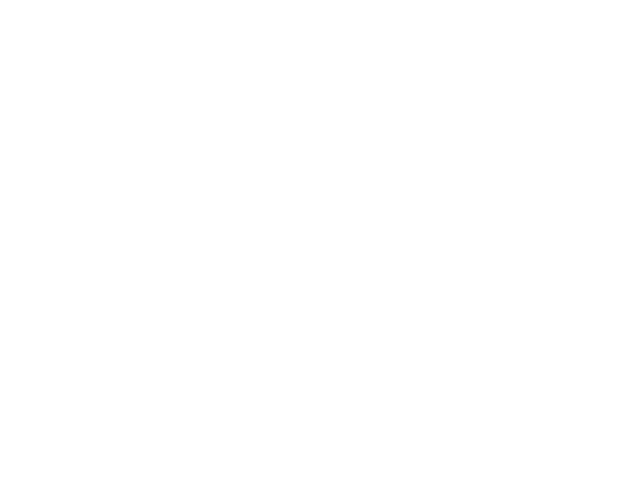
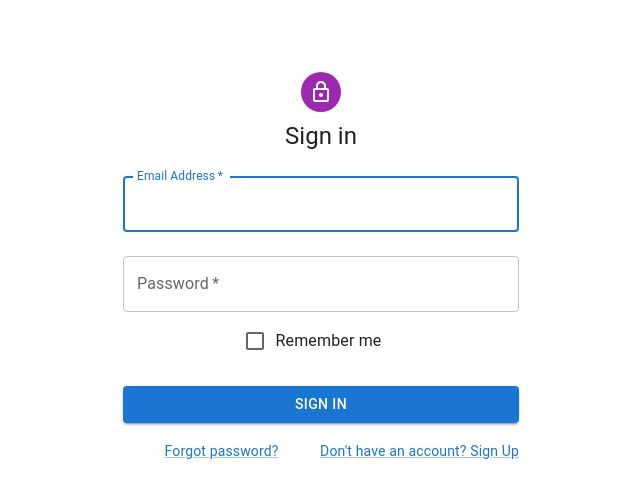
Before and after one commit to Zhark10/ReactEffectorTemplate, a React (Create React App) app: page / in a window 1280 px wide. Shown: the top 498 px of the page, without its empty margins (319-959 px from the left). Built offline with nearby package versions, Linux system fonts and the light colour scheme.

Commit message:
add login form

```diff
--- a/package.json
+++ b/package.json
@@ -3,6 +3,12 @@
   "version": "0.1.0",
   "private": true,
   "dependencies": {
+    "@emotion/react": "^11.4.1",
+    "@emotion/styled": "^11.3.0",
+    "@material-ui/core": "^5.0.0-beta.5",
+    "@material-ui/icons": "^4.11.2",
+    "@mui/icons-material": "^5.0.1",
+    "@mui/material": "^5.0.1",
     "@testing-library/jest-dom": "^5.11.4",
     "@testing-library/react": "^11.1.0",
     "@testing-library/user-event": "^12.1.10",
--- a/src/App.tsx
+++ b/src/App.tsx
@@ -1,10 +1,11 @@
 import React from 'react';
 import './App.css';
+import SignIn from './pages/SignIn';
 
 function App() {
   return (
     <div className="App">
-
+      <SignIn />
     </div>
   );
 }
--- /dev/null
+++ b/src/pages/SignIn/index.tsx
@@ -0,0 +1,91 @@
+import * as React from 'react';
+import Avatar from '@mui/material/Avatar';
+import Button from '@mui/material/Button';
+import CssBaseline from '@mui/material/CssBaseline';
+import TextField from '@mui/material/TextField';
+import FormControlLabel from '@mui/material/FormControlLabel';
+import Checkbox from '@mui/material/Checkbox';
+import Link from '@mui/material/Link';
+import Grid from '@mui/material/Grid';
+import Box from '@mui/material/Box';
+import LockOutlinedIcon from '@mui/icons-material/LockOutlined';
+import Typography from '@mui/material/Typography';
+import Container from '@mui/material/Container';
+import { createTheme, ThemeProvider } from '@mui/material/styles';
+import { useSignIn } from './vm';
+
+const theme = createTheme();
+
+export default function SignIn() {
+  const vm = useSignIn()
+  const { methods } = vm
+
+  return (
+    <ThemeProvider theme={theme}>
+      <Container component="main" maxWidth="xs">
+        <CssBaseline />
+        <Box
+          sx={{
+            marginTop: 8,
+            display: 'flex',
+            flexDirection: 'column',
+            alignItems: 'center',
+          }}
+        >
+          <Avatar sx={{ m: 1, bgcolor: 'secondary.main' }}>
+            <LockOutlinedIcon />
+          </Avatar>
+          <Typography component="h1" variant="h5">
+            Sign in
+          </Typography>
+          <Box component="form" onSubmit={methods.submit} noValidate sx={{ mt: 1 }}>
+            <TextField
+              margin="normal"
+              required
+              fullWidth
+              id="email"
+              label="Email Address"
+              name="email"
+              autoComplete="email"
+              autoFocus
+            />
+            <TextField
+              margin="normal"
+              required
+              fullWidth
+              name="password"
+              label="Password"
+              type="password"
+              id="password"
+              autoComplete="current-password"
+            />
+            <FormControlLabel
+              control={<Checkbox value="remember" color="primary" />}
+              label="Remember me"
+            />
+            <Button
+              type="submit"
+              fullWidth
+              variant="contained"
+              sx={{ mt: 3, mb: 2 }}
+            >
+              Sign In
+            </Button>
+            <Grid container>
+              <Grid item xs>
+                <Link href="#" variant="body2">
+                  Forgot password?
+                </Link>
+              </Grid>
+              <Grid item>
+                <Link href="#" variant="body2">
+                  {"Don't have an account? Sign Up"}
+                </Link>
+              </Grid>
+            </Grid>
+          </Box>
+        </Box>
+      </Container>
+    </ThemeProvider>
+  );
+}
--- /dev/null
+++ b/src/pages/SignIn/vm.ts
@@ -0,0 +1,19 @@
+export const useSignIn = () => {
+  const submit = (event: React.FormEvent<HTMLFormElement>) => {
+    event.preventDefault();
+    const data = new FormData(event.currentTarget);
+    console.log({
+      email: data.get('email'),
+      password: data.get('password'),
+    });
+  };
+
+  return {
+    methods: {
+      submit
+    },
+    data: {
+
+    }
+  }
+}
--- /dev/null
+++ b/src/types/vm.ts
@@ -0,0 +1,7 @@
+type TMethod = { [methodKey: string]: any }
+type TData = { [dataKey: string]: any }
+
+export type TViewModel = {
+  data: TData,
+  methods: TMethod,
+}
```
Also changed, not shown: 1 other file (tests, documents, lock files or other folders).
